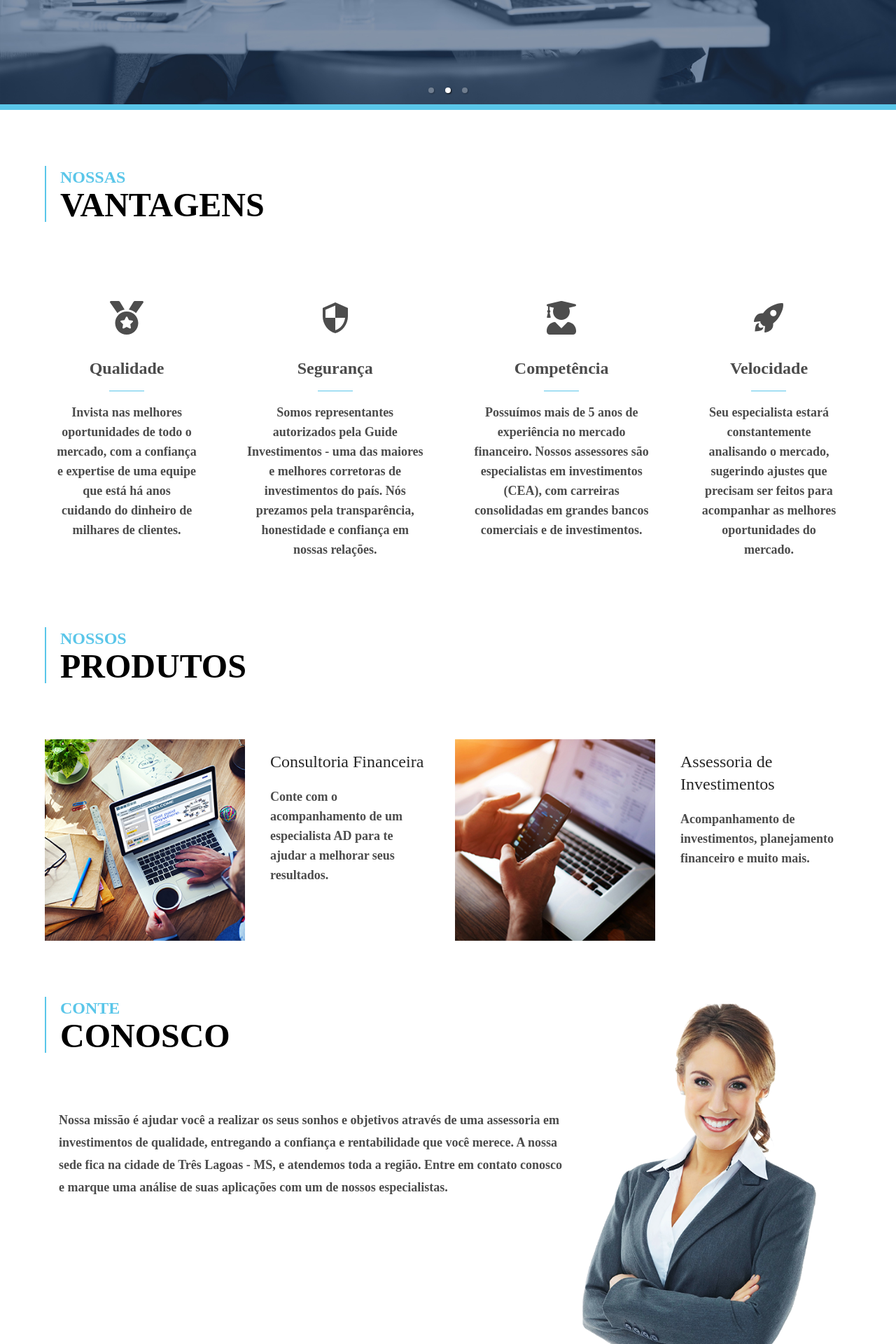
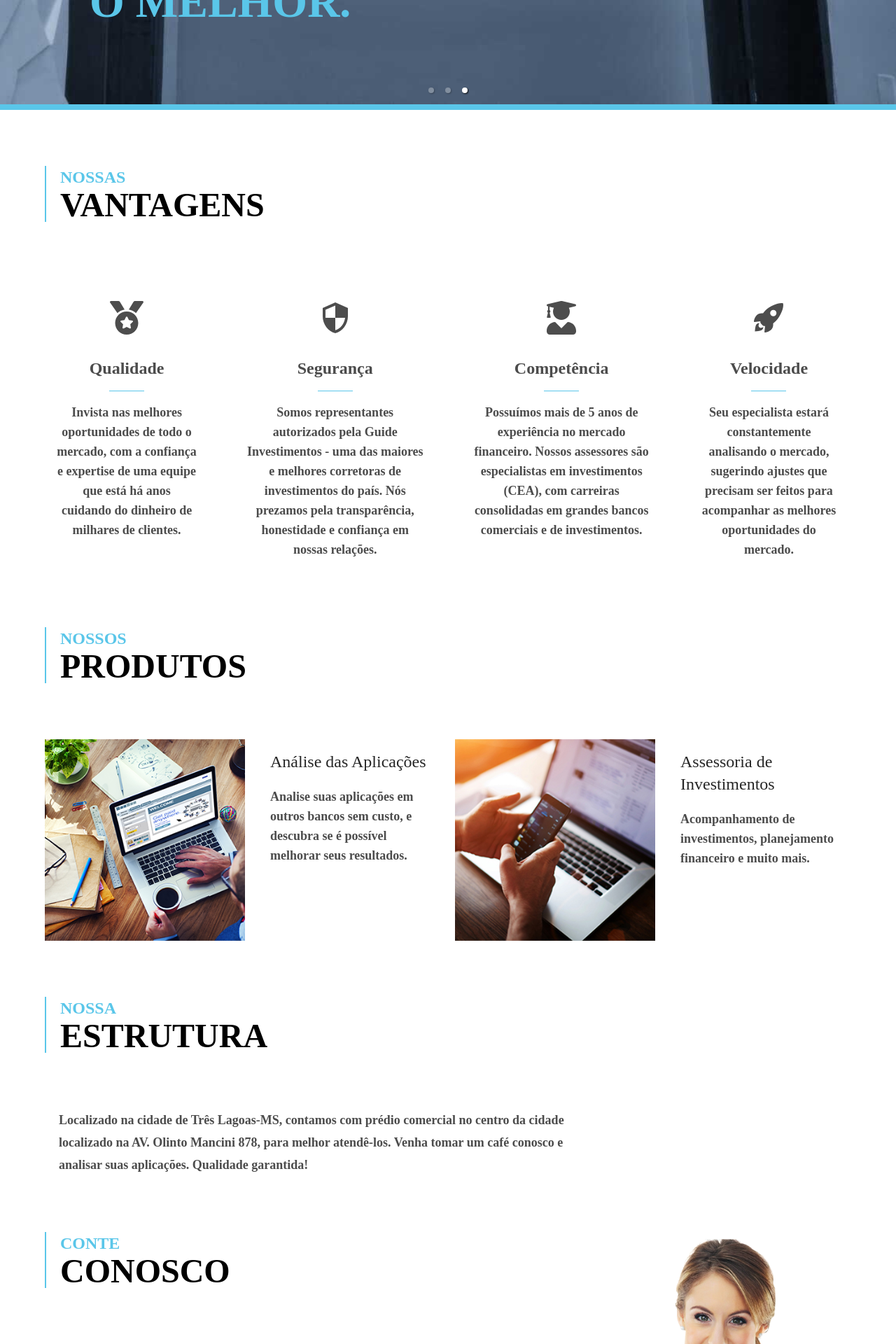
Before and after one commit to NovaDrake76/AD-Investimentos, a React (Create React App) app: page / in a window 1280 px wide. Shown: the part 600-2520 px from the top of the page at 70% size. Built offline with nearby package versions, Linux system fonts and the light colour scheme.

Commit message:
feat: multiple text corrections, Our Structure done, Advisors done, Gradient done

```diff
--- a/src/index.css
+++ b/src/index.css
@@ -2,7 +2,7 @@
 @tailwind components;
 @tailwind utilities;
 @import url("https://fonts.googleapis.com/css2?family=Oswald:wght@600&display=swap");
-@import url("https://fonts.googleapis.com/css2?family=Raleway:wght@200&display=swap");
+@import url('https://fonts.googleapis.com/css2?family=Raleway:wght@200;400;500;700&display=swap');
 
 body {
   margin: 0;
--- a/src/pages/landing.js
+++ b/src/pages/landing.js
@@ -1,29 +1,31 @@
-import React from "react"
-import "react-responsive-carousel/lib/styles/carousel.min.css"
-import { Carousel } from "react-responsive-carousel"
-import Mountain from "../images/mountain.webp"
-import MountainMobile from "../images/mountainMobile.webp"
-import Equip from "../images/equip.webp"
-import EquipMobile from "../images/equipMobile.webp"
-import Office from "../images/office.webp"
-import OfficeMobile from "../images/officeMobile.webp"
-import MountainBack from "../images/backMountain.webp"
-import MountainBackMobile from "../images/backMountainMobile.webp"
-import Card1 from "../images/card1.webp"
-import Card2 from "../images/card2.webp"
-import History from "../images/history.webp"
-import { FaMedal, FaUserGraduate, FaHandshake } from "react-icons/fa"
-import { MdSecurity, MdTimeline, MdOutlineMailOutline } from "react-icons/md"
-import { IoRocketSharp } from "react-icons/io5"
-import { RiMoneyDollarCircleLine } from "react-icons/ri"
-import { AiOutlineWhatsApp } from "react-icons/ai"
-import { BsLinkedin, BsFacebook, BsInstagram } from "react-icons/bs"
+import React from "react";
+import "react-responsive-carousel/lib/styles/carousel.min.css";
+import { Carousel } from "react-responsive-carousel";
+import Mountain from "../images/mountain.webp";
+import MountainMobile from "../images/mountainMobile.webp";
+import Equip from "../images/equip.webp";
+import EquipMobile from "../images/equipMobile.webp";
+import Office from "../images/office.webp";
+import OfficeMobile from "../images/officeMobile.webp";
+import MountainBack from "../images/backMountain.webp";
+import MountainBackMobile from "../images/backMountainMobile.webp";
+import Card1 from "../images/card1.webp";
+import Card2 from "../images/card2.webp";
+import History from "../images/history.webp";
+import Alvaro from "../images/alvaro.webp";
+import { FaMedal, FaUserGraduate, FaHandshake } from "react-icons/fa";
+import { MdSecurity, MdTimeline, MdOutlineMailOutline } from "react-icons/md";
+import { IoRocketSharp } from "react-icons/io5";
+import { RiMoneyDollarCircleLine } from "react-icons/ri";
+import { AiOutlineWhatsApp } from "react-icons/ai";
+import { BsLinkedin, BsFacebook, BsInstagram } from "react-icons/bs";
 
 let renderCarouselImages,
   renderAdvantages,
   renderCards,
   renderAboutUs,
-  renderContact
+  renderAdvisors,
+  renderContact;
 
 const Landing = () => {
   const carouselImages = [
@@ -46,12 +48,12 @@ const Landing = () => {
       image: Equip,
       imageMobile: EquipMobile,
       content: (
-        <div className="flex flex-col w-4/5 items-center gap-4">
+        <div className="flex flex-col items-center w-4/5 gap-4">
           <span className="flex text-xl md:text-5xl text-white font-extralight font-['Raleway']">
             AD INVESTIMENTOS
           </span>
           <h2 className="text-2xl md:text-[64px] font-bold font-['Oswald'] text-white leading-tight">
-            INVISTA COM ACESSORES EM INVESTIMENTOS QUE SÃO ESPECIALISTAS.
+            INVISTA COM ASSESSORES QUE SÃO ESPECIALISTAS EM INVESTIMENTOS.
             <span className="text-adblue"> SEM CUSTO.</span>
           </h2>
         </div>
@@ -61,7 +63,7 @@ const Landing = () => {
       image: Office,
       imageMobile: OfficeMobile,
       content: (
-        <div className="flex flex-col w-4/5 items-center gap-4">
+        <div className="flex flex-col items-center w-4/5 gap-4">
           <h2 className="flex flex-col gap-10 text-2xl md:text-[64px] font-bold font-['Oswald'] text-white leading-tight text-start">
             NÓS ANALISAMOS INVESTIMENTOS TODOS OS DIAS PARA TE ENTREGAR APENAS
             <span className="text-adblue"> O MELHOR.</span>
@@ -69,7 +71,7 @@ const Landing = () => {
         </div>
       ),
     },
-  ]
+  ];
 
   const advantages = [
     {
@@ -96,13 +98,13 @@ const Landing = () => {
         "Seu especialista estará constantemente analisando o mercado, sugerindo ajustes que precisam ser feitos para acompanhar as melhores oportunidades do mercado.",
       icon: IoRocketSharp,
     },
-  ]
+  ];
 
   const cards = [
     {
-      name: "Consultoria Financeira",
+      name: "Análise das Aplicações ",
       description:
-        "Conte com o acompanhamento de um especialista AD para te ajudar a melhorar seus resultados.",
+        "Analise suas aplicações em outros bancos sem custo, e descubra se é possível melhorar seus resultados.",
       image: Card1,
     },
     {
@@ -111,7 +113,7 @@ const Landing = () => {
         "Acompanhamento de investimentos, planejamento financeiro e muito mais.",
       image: Card2,
     },
-  ]
+  ];
 
   const about = [
     {
@@ -121,15 +123,16 @@ const Landing = () => {
     },
     {
       Number: "500",
-      Description: "Clientes atendidos",
+      Description: "Clientes investidores atendidos em bancos",
       Icon: FaHandshake,
     },
     {
-      Number: "R$300",
-      Description: "Milhões investidos",
+      Number: "300",
+      Description:
+        "Milhões de reais acessorados em bancos comerciais e de investimentos",
       Icon: RiMoneyDollarCircleLine,
     },
-  ]
+  ];
 
   const contacts = [
     {
@@ -157,7 +160,16 @@ const Landing = () => {
       icon: BsInstagram,
       link: "https://www.instagram.com/adinvestimentos.oficial/",
     },
-  ]
+  ];
+
+  const advisors = [
+    {
+      name: "Álvaro Dias",
+      image: Alvaro,
+      description:
+        "CEO e fundador da AD Investimentos, com mais de 5 anos de experiência no mercado financeiro. Possui formação em Administração de Empresas pela Universidade Federal de Minas Gerais (UFMG) e é CEA (Certificado de Especialista em Assessoria de Investimentos) pela ANBIMA.",
+    },
+  ];
 
   renderAdvantages = advantages.map((advantage, index) => {
     return (
@@ -176,13 +188,13 @@ const Landing = () => {
           {advantage.description}
         </span>
       </div>
-    )
-  })
+    );
+  });
 
   renderCarouselImages = carouselImages.map((item) => {
     return (
       <div key={item.image}>
-        <div className="absolute h-full flex justify-center items-center">
+        <div className="absolute flex items-center justify-center h-full">
           {item.content}
         </div>
         <img
@@ -193,17 +205,17 @@ const Landing = () => {
           className="min-w-screen"
         />
       </div>
-    )
-  })
+    );
+  });
 
   renderCards = cards.map((card, index) => {
     return (
-      <div key={index} className="flex flex-col md:flex-row gap-5">
+      <div key={index} className="flex flex-col gap-5 md:flex-row">
         <div className="flex items-center justify-center ">
           <img
             src={card.image}
             alt={card.name}
-            className="object-cover h-52 md:h-72 px-4 lg:px-0"
+            className="object-cover px-4 h-52 md:h-72 lg:px-0"
           />
         </div>
         <div className="flex flex-col p-4 gap-5 md:max-w-[260px] ">
@@ -215,8 +227,8 @@ const Landing = () => {
           </span>
         </div>
       </div>
-    )
-  })
+    );
+  });
 
   renderAboutUs = about.map((item, index) => {
     return (
@@ -227,16 +239,16 @@ const Landing = () => {
         <div className="w-20 h-20 text-[#2C2F33]">
           <item.Icon className="text-6xl" />
         </div>
-        <div className="flex flex-col gap-4 items-center">
-          <span className="font-['Oswald'] text-2xl">+{item.Number}</span>
+        <div className="flex flex-col items-center gap-4">
+          <span className="font-['Oswald'] text-3xl">+{item.Number}</span>
           <div className="flex bg-adblue w-[50px] h-[1px]" />
           <span className="font-['Raleway'] font-bold text-lg">
             {item.Description}
           </span>
         </div>
       </div>
-    )
-  })
+    );
+  });
 
   renderContact = contacts.map((contact, index) => {
     return (
@@ -253,41 +265,68 @@ const Landing = () => {
           {contact.name}
         </span>
       </div>
-    )
-  })
+    );
+  });
+
+  renderAdvisors = advisors.map((advisor, index) => {
+    return (
+      <div key={index} className="flex flex-col items-center max-w-sm gap-4">
+        <div className="flex items-center justify-start w-full gap-12">
+          <img
+            src={advisor.image}
+            alt={advisor.name}
+            className="w-[100px] h-[100px] rounded-full"
+          />
+          <span className="font-['Raleway'] font-bold text-xl text-[#4c4c4c]">
+            {advisor.name}
+          </span>
+        </div>
+        <p className="font-['Raleway']  text-[#4d4d4d] text-start">
+          {advisor.description}
+        </p>
+      </div>
+    );
+  });
 
   function renderOurTitle(our, title) {
     return (
-      <div className="flex flex-col border-adblue border-l-2 px-5 text-start ">
+      <div className="flex flex-col px-5 border-l-2 border-adblue text-start ">
         <span className="text-2xl text-adblue font-['Raleway'] font-semibold">
           {our}
         </span>
         <span className="text-5xl font-['Oswald'] font-bold">{title}</span>
       </div>
-    )
+    );
   }
 
   return (
     <div className="flex flex-col ">
       <Carousel
         autoPlay={true}
-        interval={4000}
+        interval={3000}
         showStatus={false}
-        showArrows={true}
+        showArrows={false}
         infiniteLoop={true}
         showThumbs={false}
-        className="border-adblue border-b-8"
+        className="border-b-8 border-adblue"
       >
         {renderCarouselImages}
       </Carousel>
       <div className="flex justify-center mt-20">
-        <div className="flex flex-col gap-20 w-full max-w-6xl">
+        <div className="flex flex-col w-full max-w-6xl gap-20">
           {renderOurTitle("NOSSAS", "VANTAGENS")}
-          <div className="flex flex-col md:flex-row gap-9 justify-center">
+          <div className="flex flex-col justify-center md:flex-row gap-9">
             {renderAdvantages}
           </div>
           {renderOurTitle("NOSSOS", "PRODUTOS")}
-          <div className="flex flex-col md:flex-row gap-5">{renderCards}</div>
+          <div className="flex flex-col gap-5 md:flex-row">{renderCards}</div>
+          {renderOurTitle("NOSSA", "ESTRUTURA")}
+          <p className="text-start text-lg font-['Raleway'] text-[#4c4c4c] font-bold leading-8 max-w-3xl px-5">
+            Localizado na cidade de Três Lagoas-MS, contamos com prédio
+            comercial no centro da cidade localizado na AV. Olinto Mancini 878,
+            para melhor atendê-los. Venha tomar um café conosco e analisar suas
+            aplicações. Qualidade garantida!
+          </p>
           {renderOurTitle("CONTE", "CONOSCO")}
           <div className="flex ">
             <p className="text-start text-lg font-['Raleway'] text-[#4c4c4c] font-bold leading-8 max-w-3xl px-5">
@@ -308,9 +347,10 @@ const Landing = () => {
           </div>
         </div>
       </div>
+
       <div className="flex justify-center">
         <div className="absolute flex flex-col gap-4 md:gap-14">
-          <div className=" h-2/4 flex flex-col gap-4 justify-center items-center max-w-4xl mt-14">
+          <div className="flex flex-col items-center justify-center max-w-4xl gap-4 h-2/4 mt-14">
             <h2 className="text-2xl md:text-[64px] font-bold font-['Oswald'] text-white leading-tight ">
               <span>VAMOS TRAZER </span>
               <span className="text-adblue">
@@ -318,7 +358,7 @@ const Landing = () => {
               </span>
             </h2>
           </div>
-          <div className="flex flex-col items-center md:items-stretch md:flex-row gap-2 md:justify-around w-full">
+          <div className="flex flex-col items-center w-full gap-2 md:items-stretch md:flex-row md:justify-around">
             {renderAboutUs}
           </div>
         </div>
@@ -331,7 +371,18 @@ const Landing = () => {
         />
       </div>
       <div className="flex justify-center mt-20 ">
-        <div className="flex flex-col justify-start  max-w-6xl w-full gap-4">
+        <div className="flex flex-col justify-start w-full max-w-6xl gap-4">
+          <div id="contatos" className="flex flex-col gap-14">
+            {renderOurTitle("NOSSOS", "ACESSORES")}
+            <div className="flex gap-5 "></div>
+          </div>
+          <div className="flex flex-col items-center justify-center gap-4 md:flex-row">
+            {renderAdvisors}
+          </div>
+        </div>
+      </div>
+      <div className="flex justify-center mt-20 ">
+        <div className="flex flex-col justify-start w-full max-w-6xl gap-8">
           <div id="contatos" className="flex flex-col gap-14">
             {renderOurTitle("NOSSOS", "CONTATOS")}
             <div className="flex flex-col gap-5 px-6">
@@ -344,13 +395,41 @@ const Landing = () => {
               </div>
             </div>
           </div>
-          <div className="flex flex-col md:flex-row gap-15 md:gap-20 justify-center items-center mb-10">
+          <div className="flex flex-col items-center justify-center mb-10 md:flex-row gap-15 md:gap-20">
             {renderContact}
           </div>
         </div>
       </div>
+      <div
+        className="flex items-center justify-center w-full h-40"
+        style={{
+          background:
+            "linear-gradient(to right, rgba(126, 9, 235, 0.8) 0%, rgba(114, 17, 215, 0.8) 17%, #373873 100%",
+        }}
+      >
+        <div className="flex justify-between w-full max-w-6xl">
+          <div className="flex flex-col text-white text-start">
+            <h3 className="font-['Raleway'] font-medium  text-lg">
+              Pare de esperar
+            </h3>
+
+            <h3 className="font-['Raleway']  text-3xl">
+              Aplique seu dinheiro conosco agora mesmo!
+            </h3>
+          </div>
+          <a
+            href="https://api.whatsapp.com/send?phone=5567993466245"
+            target="_blank"
+            rel="noreferrer"
+          >
+            <button className="flex text-white border-2 gap-3 border-white font-['Raleway'] font-medium items-center py-4 px-3 text-lg hover:border-adblue hover:text-adblue transition-all duration-500 ease-in-out">
+              <AiOutlineWhatsApp /> Fale com um especialista AD
+            </button>
+          </a>
+        </div>
+      </div>
     </div>
-  )
-}
+  );
+};
 
-export default Landing
+export default Landing;
```
Also changed, not shown: src/images/alvaro.webp (added).
